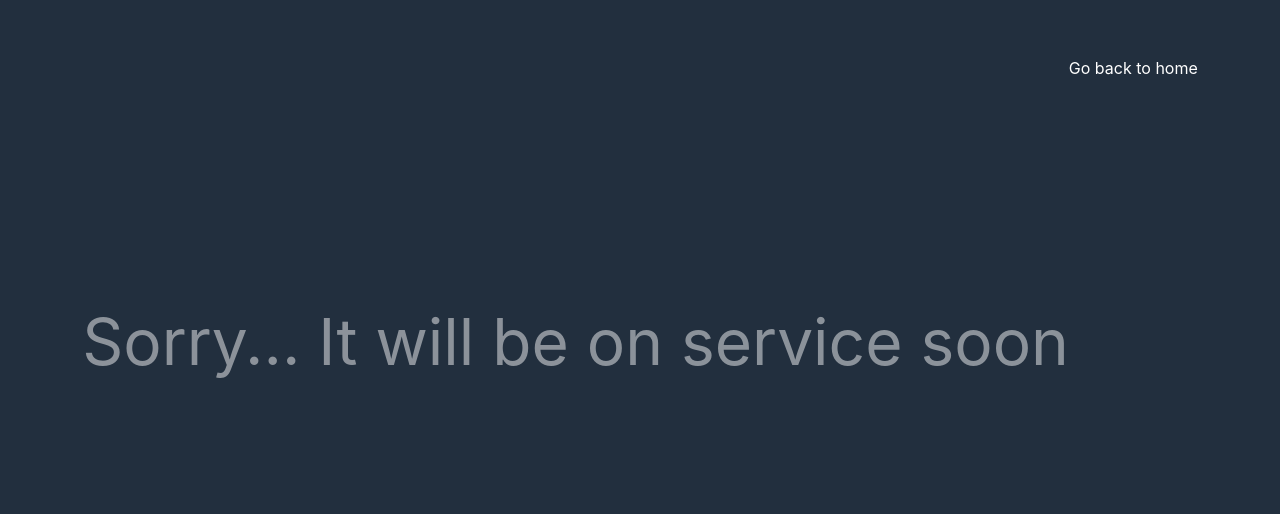
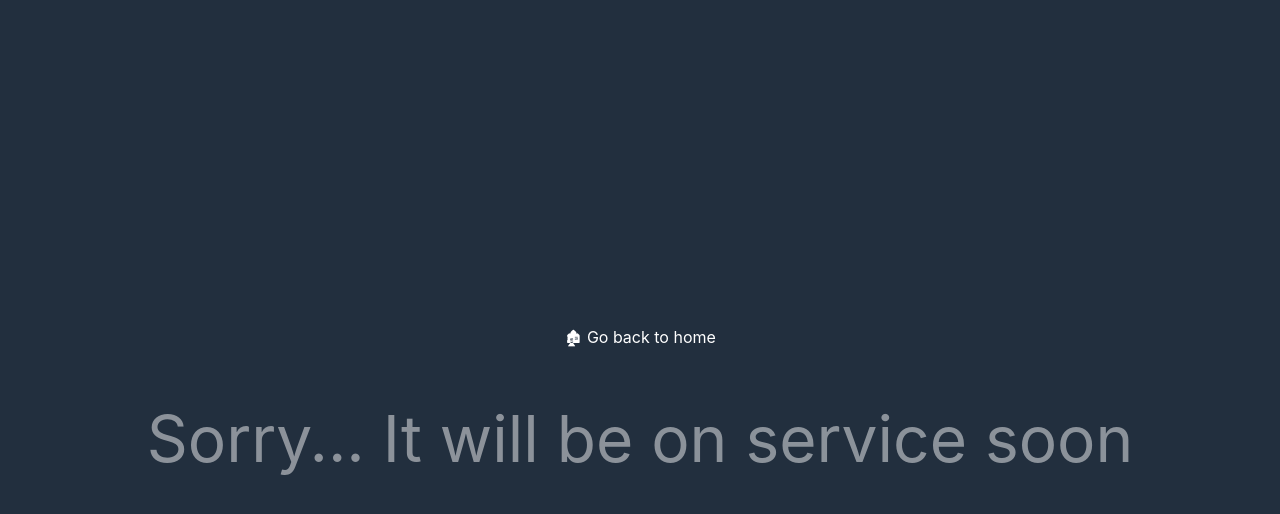
Before and after one commit to jiun-Kim/jinu-website, a React (Create React App) app: page /service in a window 1280 px wide. Shown: the top 514 px of the page. Built offline with nearby package versions, Linux system fonts and the light colour scheme.

Commit message:
version 1.0.0

```diff
--- a/src/screen/Home.js
+++ b/src/screen/Home.js
@@ -7,7 +7,7 @@ import Footer from "../components/footer";
 const Home = () => {
   return (
     <>
-      <HelmetTitle title="Home" />
+      <HelmetTitle title="HOME" />
       <FirstHome />
       <SecondHome />
       <Main />
--- a/src/screen/Searvice.js
+++ b/src/screen/Searvice.js
@@ -1,29 +1,39 @@
 import styled from "styled-components";
 import { blink } from "../components/animation";
+import { HelmetTitle } from "../share";
 
 const Container = styled.div`
-  margin-top: 20px;
-  padding: 40px;
+  padding: 0 2% 0 2%;
   color: white;
+  height: 100vh;
   display: flex;
   justify-content: center;
-  span {
-    cursor: pointer;
+  flex-direction: column;
+  align-items: center;
+  a {
+    margin-bottom: 5%;
   }
 `;
 const Test = styled.span`
+  box-sizing: border-box;
   font-size: 5vw;
-  margin-top: 250px;
   color: white;
   animation: ${blink} 2s linear infinite;
+`;
+const GoToHome = styled.span`
+  cursor: pointer;
+  &:hover {
+    color: #f39c12;
+  }
 `;
 const Service = () => {
   return (
     <Container>
+      <HelmetTitle title="SERVICE" />
+      <a href="/">
+        <GoToHome>🏚 Go back to home</GoToHome>
+      </a>
       <Test>Sorry... It will be on service soon</Test>
-      <a href="/">
-        <span>Go back to home</span>
-      </a>
     </Container>
   );
 };
```
